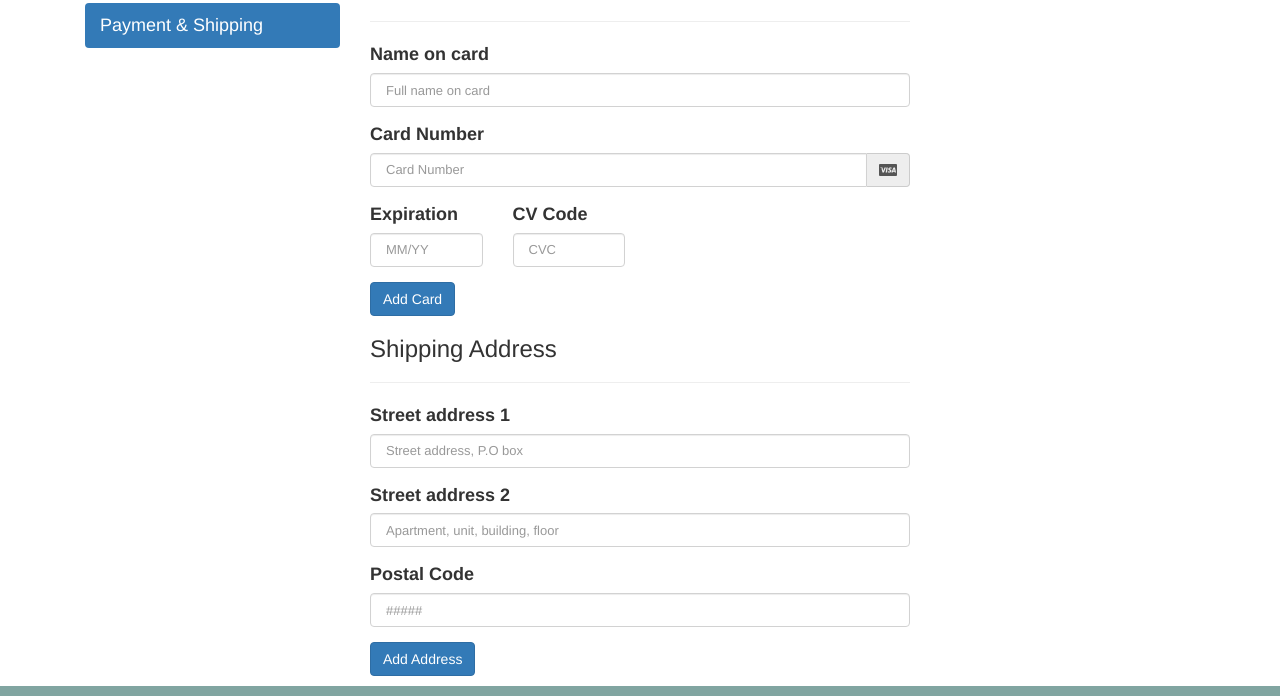
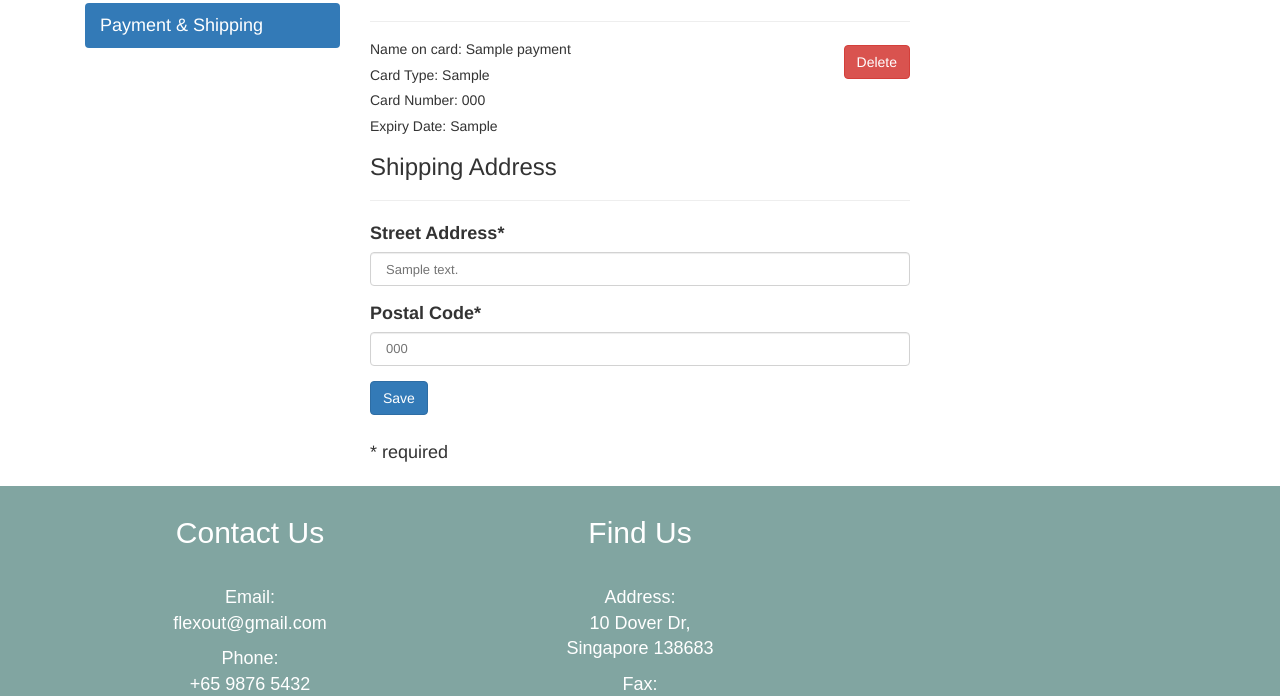
Before and after one commit to clubby2/ICT1004_P1_8, a PHP site: page /userprofile.php in a window 1280 px wide, after a click on "Payment & Shipping". Shown: the part 645-1341 px from the top of the page. Run offline with PHP 8.4, Linux system fonts and the light colour scheme; the visitor is signed in with stand-in values (Sample User, id 1); tables that the repository leaves empty or names only in its code hold one stand-in row (values such as "Sample post"); a map, chart or similar area stays blank; some libraries are stand-ins or nearby versions.

Commit message:
Modified userprofile.php

```diff
--- a/userprofile.php
+++ b/userprofile.php
@@ -5,7 +5,7 @@
         <title>Product</title>
         <meta name="viewport" content="width=device-width, initial-scale=1.0">
         <link href="css/index.css" rel="stylesheet" >
-                <link href="css/profile.css" rel="stylesheet" >
+        <link href="css/profile.css" rel="stylesheet" >
         <link href="css/bootstrap.min.css" rel="stylesheet" >
         <link rel="stylesheet" href="https://fonts.googleapis.com/css?family=Source+Sans+Pro:300,400,600,700,300italic,400italic,600italic">
         <link rel="stylesheet" href="bower_components/bootstrap/dist/css/bootstrap.min.css">
@@ -21,15 +21,17 @@
         <link rel="stylesheet" href="plugins/iCheck/square/blue.css">
 
         <script src="https://ajax.googleapis.com/ajax/libs/jquery/3.4.1/jquery.min.js"></script>
-        <script scr="js/bootstrap.min.js"></script>
+        <script src="js/bootstrap.min.js"></script>
         <script defer src="js/index.js"></script>
-
+        <script defer src="js/pymtshipping.js"></script>
         <script defer src="js/headnfoot.js"></script>
         <script src="https://maxcdn.bootstrapcdn.com/bootstrap/3.4.0/js/bootstrap.min.js"></script>
     </head>
     <body>
-<?php include "header.php" ?>
-
+        <?php
+        include "header.php";
+        include "config.php"
+        ?>
 
         <!--- content here --->
         <article class="container">
@@ -42,24 +44,21 @@
             </section>
 
             <article class="tab-content col-md-6">
+                <!--Guan Tsin's Part-->
                 <section id="profile" class="tab-pane fade in active">
                     <h2>Account Details</h2><hr class="line">
                     <form action="" method="post">
                         <p class="form-group">
                             <label for="account_first_name">First name&nbsp;<span class="required">*</span></label>
-                            <input type="text" required="true" class="form-control" name="account_first_name" id="account_first_name" autocomplete="given-name" value="sinnfei" />
+                            <input type="text" class="form-control" name="account_first_name" id="account_first_name" autocomplete="given-name" required/>
                         </p>
                         <p class="form-group">
                             <label for="account_last_name">Last name&nbsp;<span class="required">*</span></label>
-                            <input type="text" required="true" class="form-control" name="account_last_name" id="account_last_name" autocomplete="family-name" value="heng" />
-                        </p>
-                        <p class="form-group">
-                            <label for="account_display_name">Display name&nbsp;<span class="required">*</span></label>
-                            <input type="text" required="true" class="form-control" name="account_display_name" id="account_display_name" value="" />
+                            <input type="text" class="form-control" name="account_last_name" id="account_last_name" autocomplete="family-name" required/>
                         </p>
                         <p class="form-group">
                             <label for="account_email">Email address&nbsp;<span class="required">*</span></label>
-                            <input type="email" required="true" class="form-control" name="account_email" id="account_email" autocomplete="email" value="sinnfeiheng@gmail.com" />
+                            <input type="email" class="form-control" name="account_email" id="account_email" autocomplete="email" required/>
                         </p>
 
                         <fieldset>
@@ -82,66 +81,151 @@
                         <button type="submit" class="btn btn-primary" name="save_account_details" value="Save changes">Save changes</button>
                     </form>
                 </section>
-                <section id="paymentnshipping" class="tab-pane fade">
+
+                <!--Sinn Fei's Part-->
+                <section id="paymentnshipping" name="pymtNshipping" class="tab-pane fade">
                     <h3>Credit/Debit Card</h3><hr class="line">
+                    <?php
+                    function maskedCardNum($ccnum) {
+                        $masked = str_pad(substr($ccnum, -4), strlen($ccnum), '*', STR_PAD_LEFT);
+                        return $masked;
+                    }
+
+                    $query = "SELECT address, postal_code FROM p1_8.user WHERE UID='$_SESSION[UID]'";
+                    $result = mysqli_query($db, $query);
+
+                    if (mysqli_num_rows($result) > 0) {
+                        $row = mysqli_fetch_assoc($result);
+                        $addr = $row['address'];
+                        $postalcode = $row['postal_code'];
+                    }
+
+                    $query2 = "SELECT * FROM p1_8.payment WHERE UID='$_SESSION[UID]'";
+                    $result2 = mysqli_query($db, $query2);
+                    if (mysqli_num_rows($result2) > 0) {
+                        $row2 = mysqli_fetch_assoc($result2);
+                        $cardName = $row2['card_name'];
+                        $cardNum = $row2['card_number'];
+                        $expDate = $row2['card_expiry'];
+                        $cardtype = $row2['card_type'];
+
+                        echo "<section id='cardDetails'>";
+                        echo "<h5>Name on card: " . $cardName . "</h5>";
+                        echo "<h5>Card Type: " . $cardtype . "</h5>";
+                        echo "<h5>Card Number: " . maskedCardNum($cardNum) . "</h5>";
+                        echo "<h5>Expiry Date: " . $expDate . "</h5>";
+                        echo "</section>";
+                    } else {
+                        echo "<form name = 'myCardForm' action = 'process_card.php' method = 'post' onsubmit = 'return validateCardForm()'>";
+                        echo "<div class = 'form-group'>";
+                        echo "<label for = 'text'>Name on card*</label>";
+                        echo "<input class = 'form-control' type = 'text' id = 'cardName' name = 'cardName' placeholder = 'Full name on card' pattern = '^[a-zA-Z ]*$' required/>";
+                        echo "</div>";
+                        echo "<div class = 'form-group'>";
+                        echo "<label for = 'text'Card Type* </label>";
+                        echo "<span class = 'fa fa-cc-visa' style = 'color:navy;'></span>";
+                        echo "<span class = 'fa fa-cc-mastercard' style = 'color:black;'></span>";
+
+                        echo "<select class = 'form-control' name = 'cardtype' id = 'selectCards'>";
+                        echo "<option value = 'Visa'>Visa</option>";
+                        echo "<option value = 'Mastercard'>MasterCard</option>";
+                        echo "</select>";
+                        echo "</div>";
+                        echo "<script>
+                        var classes = {
+                            Visa: 'fa-cc-visa', Mastercard: 'fa-cc-mastercard'
+                        };
+
+                        $('#selectCards').on('change', function () {
+                        var value = $(this) . val();
+
+                        $('#cardIcon i') . attr('class', '');
+
+                        $('#cardIcon i') . addClass('fa' . addClass(classes[value]);
+                        })
+                        </script>";
+                        echo "<div class = 'form-group'>";
+                        echo "<label for = 'text'>Card Number*</label>";
+                        echo "<section class = 'input-group'>";
+                        echo "<input class = 'form-control' type = 'text' id = 'cardNum' name = 'cardNum' placeholder = 'Card Number' pattern = '4[0-9]{12}(?:[0-9]{3})?|5[1-5][0-9]{14}|3[47][0-9]{13}|3(?:0[0-5]|[68][0-9])[0-9]{11}|6(?:011|5[0-9]{2})[0-9]{12}|(?:2131|1800|35\d{3})\d{11}' required/>";
+
+                        echo "<section class = 'input-group-addon'>";
+                        echo "<span id = 'cardIcon' class = 'icon'><i class = 'fa fa-cc-visa'></i></span>";
+                        echo "</section>";
+                        echo "</section>";
+                        echo "</div>";
+
+                        echo "<div class = 'row'>";
+                        echo "<div class = 'col-md-3'>";
+                        echo "<div class = 'form-group'>";
+                        echo "<label for = 'text'>Expiry Date*</label>";
+                        echo "<input class = 'form-control' type = 'text' id = 'expDate' name = 'expDate' placeholder = 'MM/YY' pattern = '(0[1-9]|1[012])[/]([2-9][0-9])' required />";
+                        echo "</div>";
+                        echo "</div>";
+                        echo "<div class = 'col-md-3'";
+                        echo "<div class = 'form-group'>";
+                        echo "<label for = 'text'>CVV*</label>";
+                        echo "<input class = 'form-control' type = 'text' id = 'cvc' name = 'cvc' placeholder = 'CVV' pattern = '(?!000)[0-9]{3}' required/>";
+                        echo "</div>";
+                        echo "</div>";
+                        echo "</div>";
+                        echo "<button type = 'submit' class = 'btn btn-primary'>Save</button>";
+                        echo "</form>";
+                    }
+                    ?>
                     <form>
+
+                    </form>
+
+
+                    <!-- Trigger the modal with a button -->
+                    <button type="button" <?php if ((mysqli_num_rows($result2) == 0)) { ?> style='display:none;'<?php } ?> id="ccDelBtn" class="btn btn-danger" data-toggle="modal" data-target="#myModal">Delete</button>
+
+                    <!-- Modal -->
+                    <div class="modal fade" id="myModal" role="dialog">
+                        <div class="modal-dialog modal-sm">
+                            <div class="modal-content">
+                                <div class="modal-header">
+                                    <button type="button" class="close" data-dismiss="modal">&times;</button>
+                                    <h4 class="modal-title">Delete? </h4>
+                                </div>
+                                <div class="modal-body">
+                                    <p>Are you sure you want to delete the card?</p>
+                                </div>
+                                <div class="modal-footer">
+                                    <button type="button" class="btn btn-default pull-left" data-dismiss="modal">No, Keep It</button>
+                                    <form action="process_deleteCard.php" method="post" >
+                                        <button type="submit" class="btn btn-danger" >Yes, Delete</button>
+                                    </form>
+                                </div>
+                            </div>
+                        </div>
+                    </div>
+
+
+                    <h3>Shipping Address</h3><hr class="line">
+                    <form name="myAddrForm" action="process_address.php" method="post" onsubmit="return validateAddrForm()">
                         <p class="form-group">
-                            <label>Name on card</label>
-                            <input class="form-control" type="text" placeholder="Full name on card"/>
+                            <label for="text">Street Address*</label>
+                            <?php echo "<input class='form-control' type='text' id='addr' name='addr' placeholder='Street address, P.O box, unit, floor' value='" . $addr . "' pattern='[A-Za-z0-9\-\(\)#@(\) ]+' required/>"; ?>
                         </p>
 
-                        <section class="form-group">
-                            <label>Card Number</label>
-                            <section class="input-group">
-                                <input class="form-control" type="text" placeholder="Card Number"/>
-
-                                <section class="input-group-addon">
-                                    <i class="fa fa-cc-visa"></i>
-                                </section>
-                            </section>
-                        </section>
-
-                        <section class="row">
-                            <div class="col-md-3">
-                                <p class="form-group">
-                                    <label>Expiration</label>
-                                    <input class="form-control" type="text" placeholder="MM/YY"/>
-                                </p>
-                            </div>
-                            <div class="col-md-3">
-                                <p class="form-group">
-                                    <label>CV Code</label>
-                                    <input class="form-control" type="text" placeholder="CVC"/>
-                                </p>
-                            </div>
-                        </section>
-                        <button type="button" class="btn btn-primary">Add Card</button>
+                        <p class="form-group">
+                            <label for="text">Postal Code*</label>
+                            <?php echo "<input class='form-control' type='text' id='postalcode' name='postalcode' placeholder='######' value='" . $postalcode . "' pattern='[0-9]{5,6}' required/>"; ?>
+                        </p>
+                        <button type="submit" class="btn btn-primary">Save</button>
                     </form>
-
-                    <h3>Shipping Address</h3><hr class="line">
-                    <form>
-                        <p class="form-group">
-                            <label>Street address 1</label>
-                            <input class="form-control" type="text" placeholder="Street address, P.O box"/>
-                        </p>
-                        <p class="form-group">
-                            <label>Street address 2</label>
-                            <input class="form-control" type="text" placeholder="Apartment, unit, building, floor"/>
-                        </p>
-                        <p class="form-group">
-                            <label>Postal Code</label>
-                            <input class="form-control" type="text" placeholder="#####"/>
-                        </p>
-                        <button type="button" class="btn btn-primary">Add Address</button>
+                    <br>
+                    <p>* required</p>
                     </form>
                 </section>
             </article>
             <div class=col-md-3></div>
-
-        </article>
+        </article><!--
 
         <!--- footer--->
-<?php include "footer.php" ?>
+        <?php include "footer.php" ?>
         <!--- end footer--->
 
 
```
